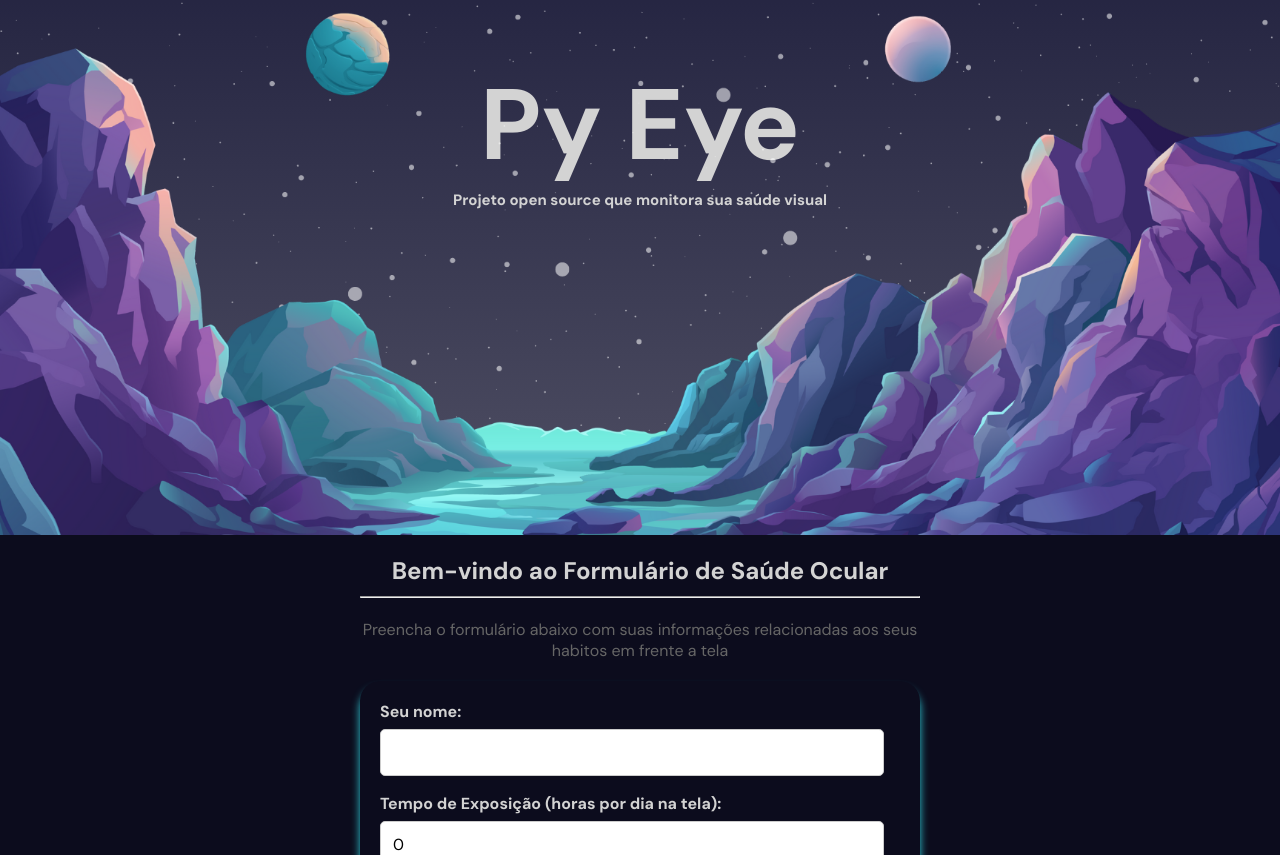
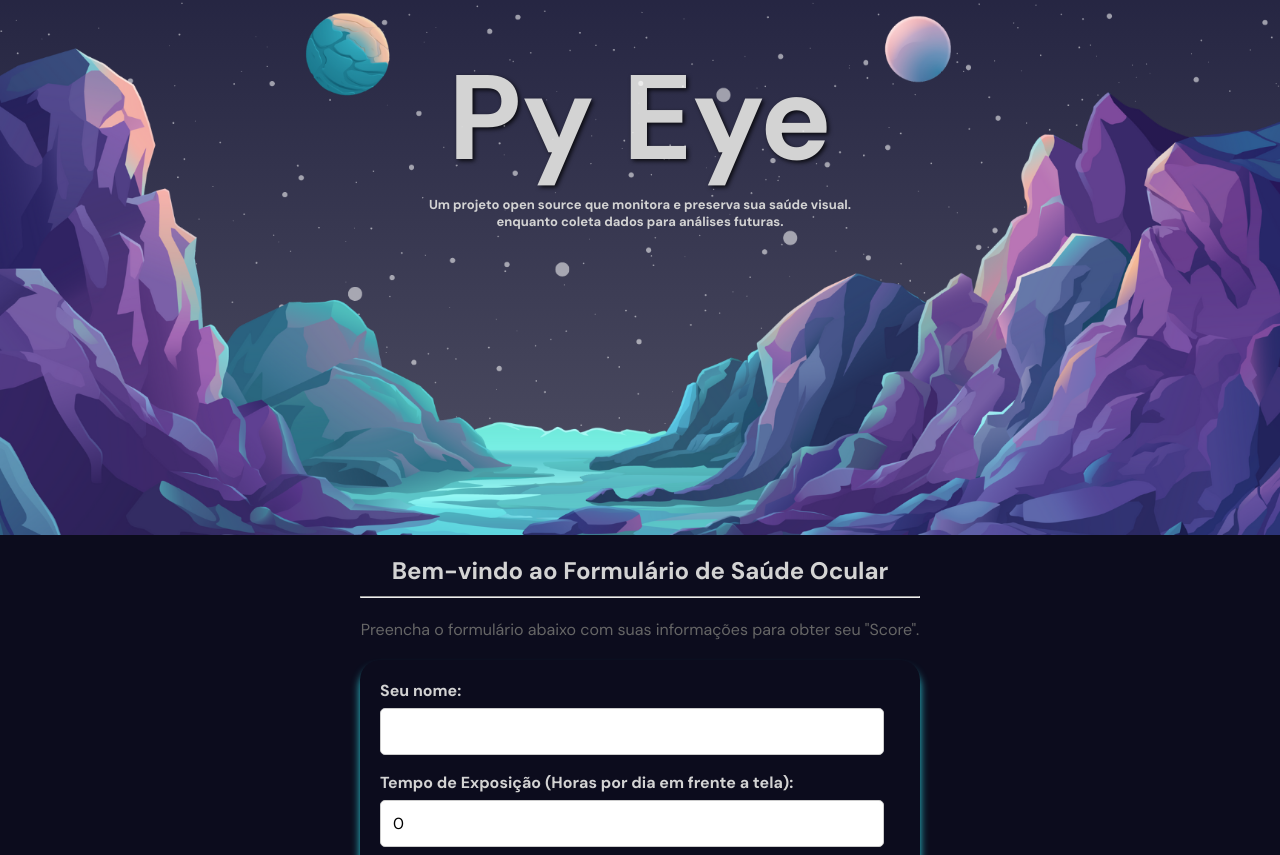
Before and after one commit to Jdalarmi/PyEye, a React (Vite) app in the folder app/frontend/pyeye/: page / in a window 1280 px wide. Shown: the part 265-1120 px from the top of the page. Built offline with nearby package versions, Linux system fonts and the light colour scheme.

Commit message:
new features fom frontend and validation data in backend

```diff
--- a/app/frontend/pyeye/src/App.jsx
+++ b/app/frontend/pyeye/src/App.jsx
@@ -1,24 +1,56 @@
-import "./app.scss"
+import "./app.scss";
+import React, { useState, useEffect } from 'react';
 import Cursor from "./components/Cursor/Cursor";
 import Form from "./components/form/Form";
-import Navbar from "./components/navbar/Navbar,";
-import Parallax from "./components/parallax/Parallax"
+import Navbar from "./components/navbar/Navbar";
+import Parallax from "./components/parallax/Parallax";
+
 const App = () => {
-    return <div>
+    const [apiResponse, setApiResponse] = useState(null);
+    const [blockContact, setBlockContact] = useState(true);
+
+    useEffect(() => {
+        if (!blockContact) {
+            window.scrollTo({
+                top: document.getElementById("Contact").offsetTop,
+                behavior: "smooth"
+            });
+        }
+    }, [blockContact]);
+
+    const handleApiResponse = (response) => {
+        if (response.status === 200) {
+            setBlockContact(false);
+            setApiResponse(response);
+        } else {
+            setBlockContact(true);
+        }
+    };
+
+    return (
+        <div>
             <Cursor/>
             <section id="HomePage">
                 <Navbar/>
                 <Parallax/>
             </section>
-      <section id="Portfolio"><Form/></section>
-      <section id="Contact">
+            <section id="Portfolio">
+                <Form handleApiResponse={handleApiResponse}/>
+            </section>
+            <section id="Contact" style={{ display: blockContact ? 'none' : 'block' }}>
                 <br />
                 <br />
                 <h2>Obrigado pela sua resposta!</h2>
-        <p>Sua informações seram processadas pelo sistema e contribuiram para geração de analíses.</p>
+                <br />
+                <p>Suas informações serão processadas pelo sistema e contribuirão para geração de análises futuras com modelo preditivos.</p>
+                <br />
+                <p>Relacionado a comportamentos referente ao uso de telas que tendem causar impacto direto na visão.</p>
+                <br />
+                <br />
+                <h2>Confira abaixo seu Score e detalhes sobre sua pontuação:</h2>
             </section>
-
-    </div>;
+        </div>
+    );
 };
 
 export default App;
--- a/app/frontend/pyeye/src/app.scss
+++ b/app/frontend/pyeye/src/app.scss
@@ -31,7 +31,7 @@ section{
 
     h2 {
       font-size: 50px;
-      color: #ffffff;
+      color: #ffffffb0;
       margin-bottom: 10px;
       text-align: center;
     }
@@ -39,7 +39,7 @@ section{
     p {
       text-align: center;
       font-size: 16px;
-      color: #ffffff;
+      color: #ffffff98;
       line-height: 1.5;
     }
   }
--- a/app/frontend/pyeye/src/components/form/Form.jsx
+++ b/app/frontend/pyeye/src/components/form/Form.jsx
@@ -1,7 +1,7 @@
 import React, { useState } from 'react';
 import "./form.scss"
 
-const Form = () => {
+const Form = ({handleApiResponse}) => {
   const [dadosUsuario, setDadosUsuario] = useState({
     user_name: "",
     tempo_exposicao: 0,
@@ -9,6 +9,9 @@ const Form = () => {
     brilho_tela: 0,
     distancia_visualizacao: 0,
   });
+
+
+  const [botaoDesabilitado, setBotaoDesabilitado] = useState(false);
 
   const handleChange = (e) => {
     const { name, value } = e.target;
@@ -18,9 +21,10 @@ const Form = () => {
     });
   };
 
+
   const handleSubmit = (e) => {
     e.preventDefault();
-    fetch("http://127.0.0.1:8080/v1/received/pyeye", {
+    fetch("http://127.0.0.1:8000/v1/received/pyeye", {
       method: 'POST',
       headers:{
         'Content-Type': 'application/json'
@@ -33,7 +37,13 @@ const Form = () => {
         distance_screen: parseInt(dadosUsuario.distancia_visualizacao)
       }),
     })
-    .then(response => response.json())
+    .then(response => {
+      handleApiResponse(response);
+      if (response.status == 200){
+        setBotaoDesabilitado(true)
+      }
+      return response.json();
+    })
     .then(data => console.log(data))
     .catch((error) =>{
       console.error("Erro ao enviar dados:", error);
@@ -46,7 +56,7 @@ const Form = () => {
         <h2>Bem-vindo ao Formulário de Saúde Ocular</h2>
         <hr />
         <br />
-        <p>Preencha o formulário abaixo com suas informações relacionadas aos seus habitos em frente a tela</p>
+        <p>Preencha o formulário abaixo com suas informações para obter seu "Score".</p>
       </div>
       <div className='formulario-card'>
         <form className="form" onSubmit={handleSubmit}>
@@ -60,7 +70,7 @@ const Form = () => {
             />
           </label>
           <label>
-            Tempo de Exposição (horas por dia na tela):
+            Tempo de Exposição (Horas por dia em frente a tela):
             <input
               type="number"
               name="tempo_exposicao"
@@ -69,7 +79,7 @@ const Form = () => {
             />
           </label>
           <label>
-            Intervalos de Descanso (proporção):
+            Intervalos de Descanso (Quantas pausas a cada 1 hora):
             <input
               type="text"
               name="intervalos_descanso"
@@ -95,7 +105,7 @@ const Form = () => {
               onChange={handleChange}
             />
           </label>
-          <button type="submit">Enviar</button>
+          <button type="submit" disabled={botaoDesabilitado}>Enviar</button>
         </form>
       </div>
     </div>
--- a/app/frontend/pyeye/src/components/form/form.scss
+++ b/app/frontend/pyeye/src/components/form/form.scss
@@ -64,6 +64,10 @@
         &:hover {
           background-color: #b426df;
         }
+        &:disabled {
+          background-color: #16aacf;
+          pointer-events: none;
+        }
       }
     }
   }
--- a/app/frontend/pyeye/src/components/parallax/Parallax.jsx
+++ b/app/frontend/pyeye/src/components/parallax/Parallax.jsx
@@ -27,7 +27,8 @@ const Parallax = ({type}) => {
 
             <motion.h1>
                 {type==='services' ? "What We Do?" : "Py Eye"}
-                <p>Projeto open source que monitora sua saúde visual</p>
+                <p>Um projeto open source que monitora e preserva sua saúde visual.</p>
+                    <p>enquanto coleta dados para análises futuras.</p>
             </motion.h1>
             <motion.div className="mountains"></motion.div>
             <motion.div style={{y:yBg}} className="planets"></motion.div>
--- a/app/frontend/pyeye/src/components/parallax/parallax.scss
+++ b/app/frontend/pyeye/src/components/parallax/parallax.scss
@@ -9,11 +9,13 @@
 
 
     h1{
-        font-size: 100px;
+        font-size: 120px;
         text-align: center;
+        text-shadow: 2px 2px 4px rgba(0, 0, 0, 0.8);
     }
     p{
-        font-size: 15px;
+        font-size: 13px;
+        text-shadow: none;
     }
     .mountains{
         background-image: url("/mountains.png");
```
Also changed, not shown: app/frontend/pyeye/src/components/navbar/Navbar.jsx (renamed from app/frontend/pyeye/src/components/navbar/Navbar,.jsx), 1 other file (tests, documents, lock files or other folders). Lines whose indentation alone changed are shown as unchanged.
